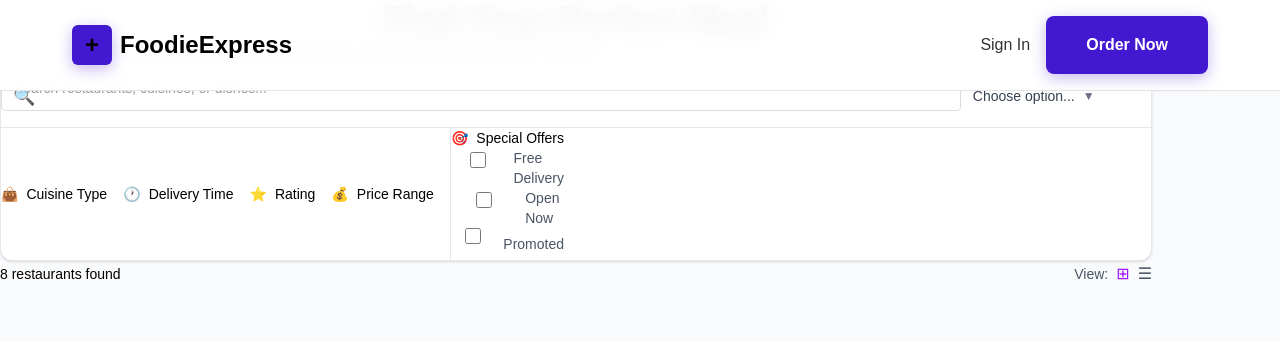
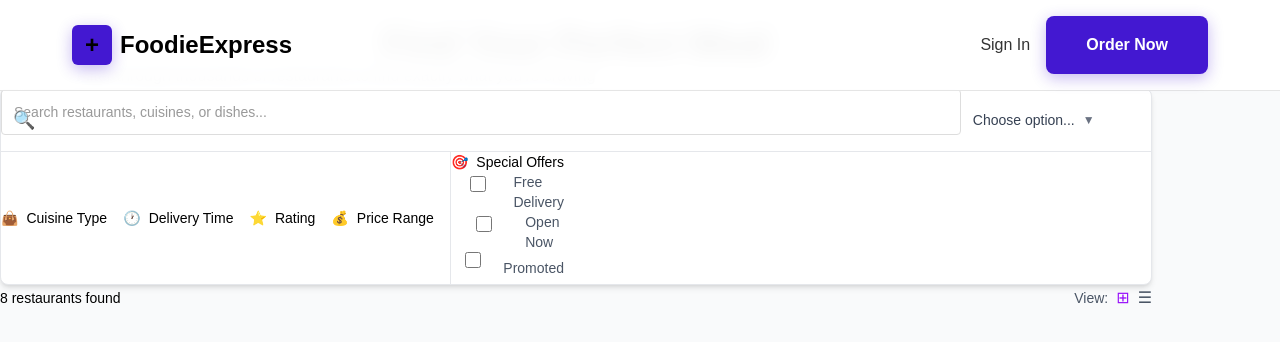
Before and after one commit to foodieEXPRESS/foodieEXPRESS_borN2Code, a React (Vite) app in the folder client/: page /restaurant-search in a window 1280 px wide. Shown: the top 342 px of the page. Built offline with nearby package versions, Linux system fonts and the light colour scheme.

Commit message:
fixing restaurant filter

```diff
--- a/client/src/pages/5Mohamed/LandingPage/Navbar.tsx
+++ b/client/src/pages/5Mohamed/LandingPage/Navbar.tsx
@@ -2,7 +2,7 @@ import React from 'react';
 
 const Navbar: React.FC = () => {
   return (
-    <nav className="MA__navbar">
+    <nav className="MA__navbar ">
       <div className="MA__navbar-container">
         <div className="MA__navbar-logo">
           <div className="MA__logo-icon">
--- a/client/src/pages/5Mohamed/RestaurantSearch/Hero.tsx
+++ b/client/src/pages/5Mohamed/RestaurantSearch/Hero.tsx
@@ -4,7 +4,7 @@ const Hero: React.FC = () => {
   console.log('Hero: Component loaded');
 
   return (
-    <div className="text-center py-8 px-4 bg-gradient-to-b from-gray-50 to-white">
+    <div className="text-center  py-8 px-4 bg-gradient-to-b from-gray-50 to-white">
       <h1 className="text-3xl md:text-4xl font-bold text-black mb-3">
         Find Your Perfect Meal
       </h1>
--- a/client/src/pages/5Mohamed/RestaurantSearch/SearchControls.tsx
+++ b/client/src/pages/5Mohamed/RestaurantSearch/SearchControls.tsx
@@ -12,7 +12,7 @@ const SearchControls: React.FC = () => {
   };
 
   return (
-    <div className="flex flex-col md:flex-row gap-3 items-stretch md:items-center">
+    <div className="flex flex-col md:flex-row  gap-3 items-stretch md:items-center">
       <div className="relative flex-1">
         <span className="absolute left-3 top-1/2 transform -translate-y-1/2 text-gray-400 text-lg">
           🔍
--- a/client/src/pages/5Mohamed/RestaurantSearch/index.tsx
+++ b/client/src/pages/5Mohamed/RestaurantSearch/index.tsx
@@ -13,9 +13,9 @@ const RestaurantSearch: React.FC = () => {
   return (
     <div className="min-h-screen bg-gray-50">
       <NavBar />
-      <main className="max-w-6xl mx-auto px-4 py-4">
+      <main className="flex flex-col content-between max-w-6xl mx-auto px-4 py-4 mt-6">
         <Hero />
-        <section className="bg-white rounded-lg shadow-sm border border-gray-200 p-4 mb-4">
+        <section className="bg-white rounded-md shadow-md border border-gray-200 p-4 ">
           <SearchControls />
           <div className="border-t border-gray-200 my-3"></div>
           <Filters />
```
